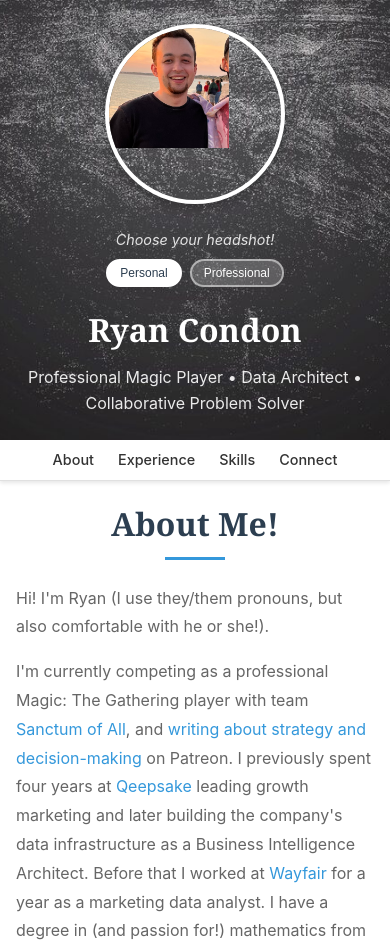
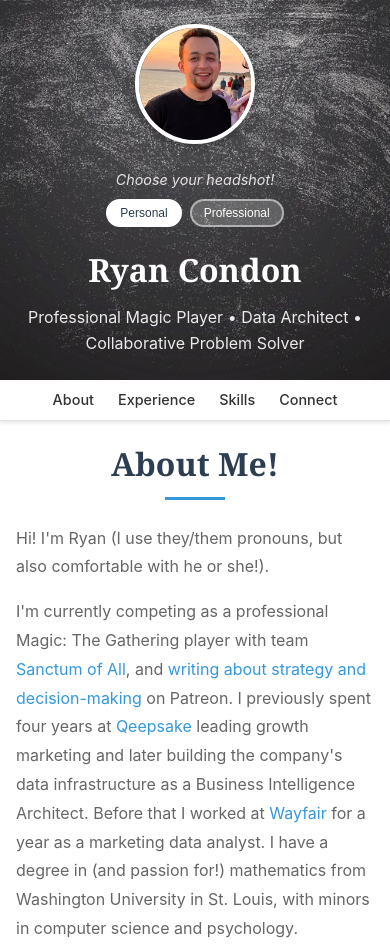
Before and after one commit to ryanhcondon/personal-site, a plain HTML site: page index.html in a window 390 px wide. Shown: the top 946 px of the page. Drawn offline with Linux system fonts and the light colour scheme.

Commit message:
Fix mobile headshot display: resize wrapper instead of image

```diff
--- a/styles.css
+++ b/styles.css
@@ -528,7 +528,7 @@ a:hover {
         padding: var(--spacing-lg) 0;
     }
 
-    .hero-image {
+    .hero-image-wrapper {
         width: 120px;
         height: 120px;
     }
```
